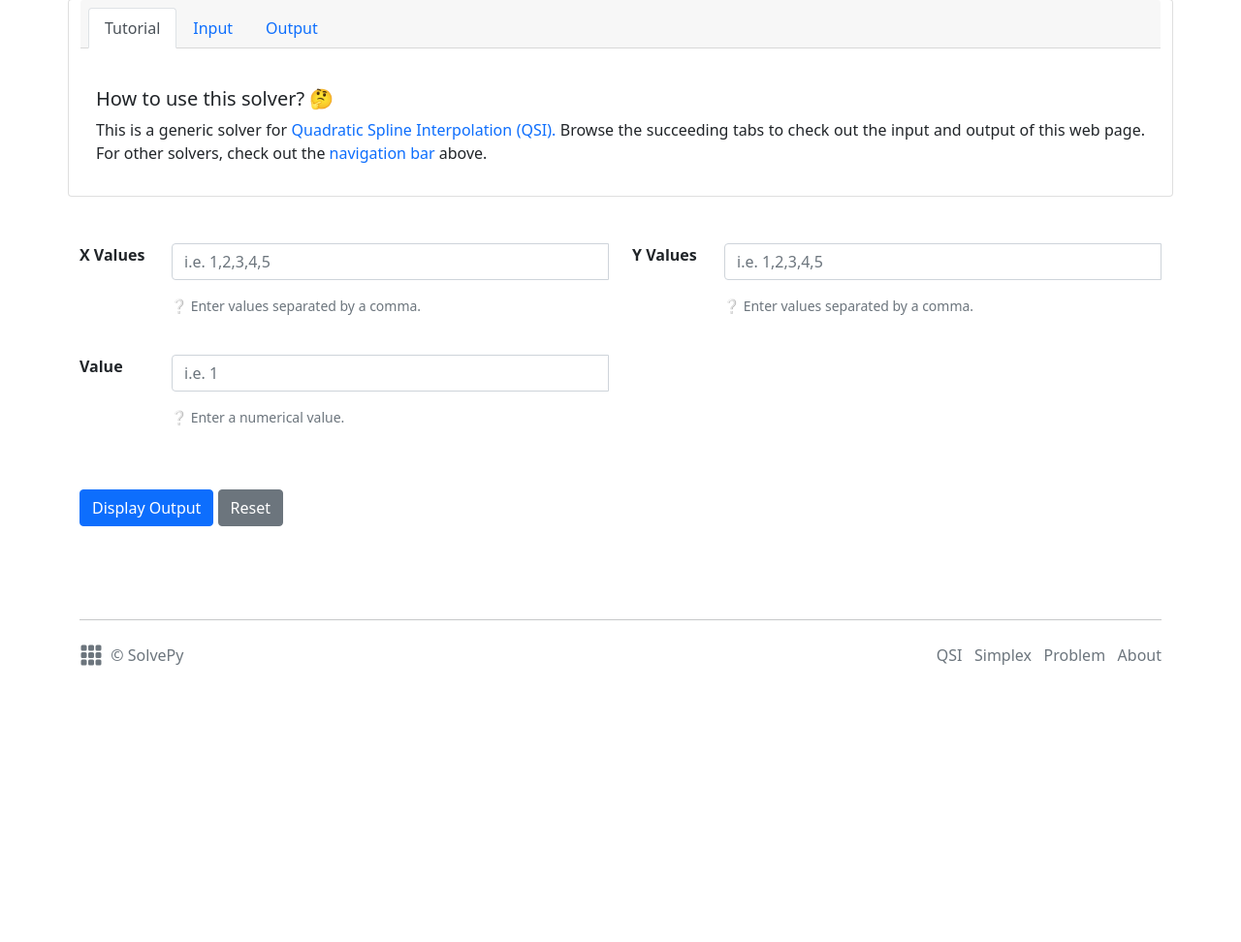
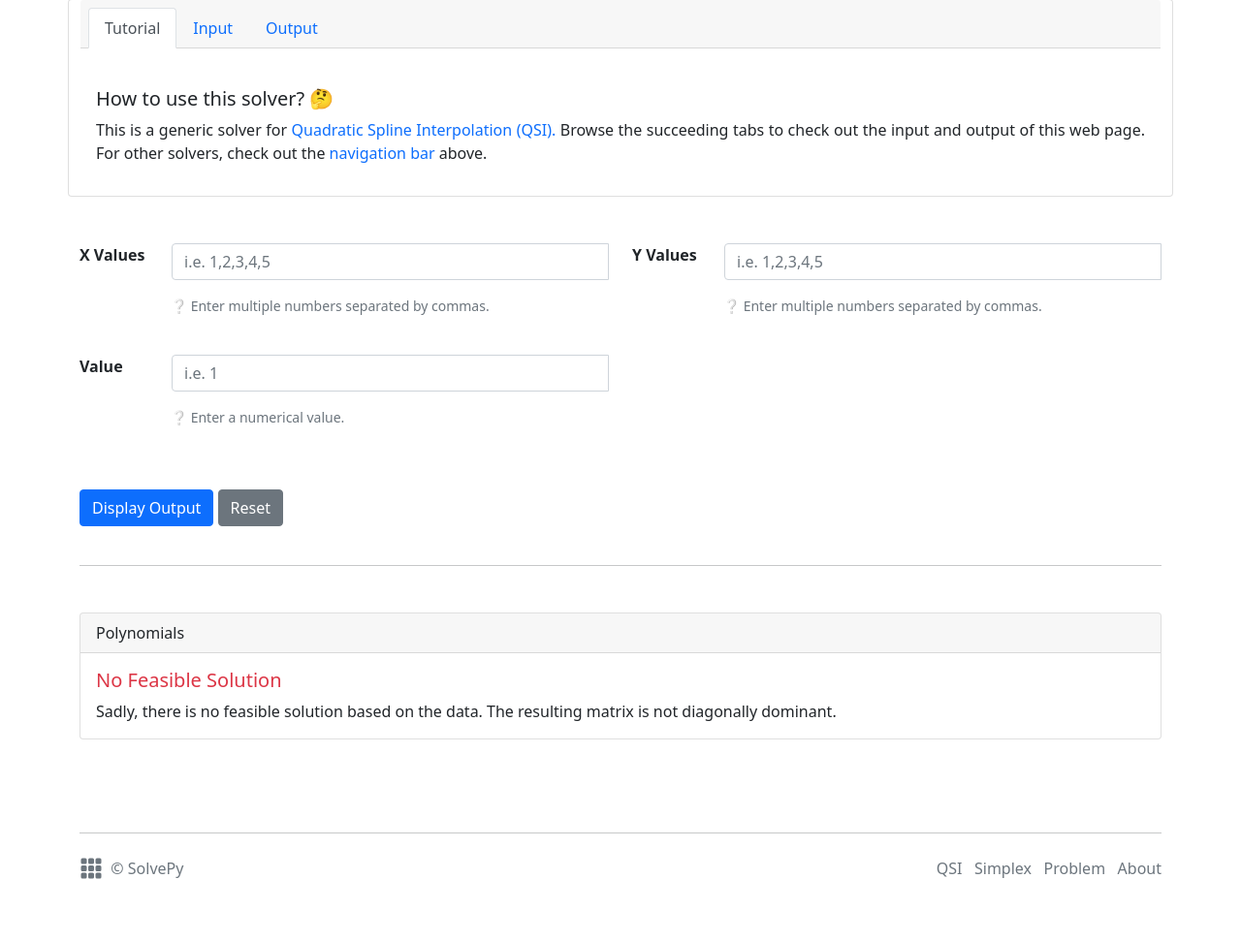
Before and after one commit to brlimarce/SolvePy, a Flask app: page /solve/qsi in a window 1280 px wide. Shown: the part 225-1197 px from the top of the page at 97% size. Before the commit the page ends 912 px from the top, so only its background shows below. Run offline with Flask 2, Linux system fonts and the light colour scheme; some libraries are stand-ins or nearby versions.

Commit message:
Fix pivot function in qsi.py and fix error messages in qsi and simplex solvers

```diff
--- a/api/scripts/qsi.py
+++ b/api/scripts/qsi.py
@@ -62,7 +62,7 @@ def poly_qsi(xv, yv, x):
         if x >= xv[_] and x <= xv[_ + 1]:
             y, intindex = (solution[a] * (x ** 2)) + (solution[a + 1] * x) + solution[a + 2], _
     # Return a dictionary (polynomials and y).
-    return { 'polynomials' : polynomials, 'intervals' : intervals, 'intindex' : intindex, 'y' : np.round(y, 4) }
+    return { 'polynomials' : polynomials, 'intervals' : intervals, 'intindex' : intindex, 'y' : np.round(y, 4) if x >= xv[0] and x <= xv[len(xv) - 1] else None }
 
 '''
 ** modified_merge_sort
--- a/api/scripts/simplex.py
+++ b/api/scripts/simplex.py
@@ -82,11 +82,15 @@ def simplex(tableau, is_max, problem):
         # Store the number of shipped items.
         shipped_items = basic_solution[len(basic_solution) - 16:len(basic_solution) - 1]
 
+    # Format the basic solution and tableau.
+    np.round(tableau, 4)
+    np.round(basic_solution, 4)
+
     # Return a dictionary of the return values.
     return {
         'final_tableau' : tableau,
         'basic_solution' : basic_solution,
-        'optimal' : basic_solution[len(basic_solution) - 1],
+        'optimal' : np.round(basic_solution[len(basic_solution) - 1], 4),
         'shipped_items' : np.array(shipped_items, dtype = float).reshape((3, 5)) if problem else None,
         'is_max' : is_max
     }
--- a/app.py
+++ b/app.py
@@ -7,7 +7,7 @@ from flask_bootstrap import Bootstrap
 from flask_wtf import csrf
 
 from templates.layouts import data as d
-from api.scripts.forms import QSIForm, ProblemForm, SimplexForm
+from api.scripts.forms import QSIForm, ProblemForm, SimplexForm, Validator
 from api.scripts import qsi as q
 from api.scripts import simplex as s
 
--- a/templates/problem.html
+++ b/templates/problem.html
@@ -263,7 +263,7 @@
                 <!-- Body -->
                 <div class="card-body">
                     <h5 class="card-title text-danger">No Feasible Solution</h5>
-                    <p class="card-text">Sadly, there is no feasible solution based on the given data. Hence, you cannot view the final tableau, basic solution, and number of shipped items from one plant to one warehouse.</p>
+                    <p class="card-text">Sadly, there is no feasible solution based on the given data.</p>
                 </div>
             </div>
             <!-- End of Optimal Value -->
--- a/templates/qsi.html
+++ b/templates/qsi.html
@@ -33,7 +33,7 @@
                         {% endfor %}
                     {% else %}
                         {{ form.xv(class = "form-control", placeholder = "i.e. 1,2,3,4,5", required = false) }}
-                        <small class="form-text text-muted col-xl-12 mt-3">❔ Enter values separated by a comma.</small>
+                        <small class="form-text text-muted col-xl-12 mt-3">❔ Enter multiple numbers separated by commas.</small>
                     {% endif %}
                 </div>
             </div>
@@ -52,7 +52,7 @@
                         {% endfor %}
                     {% else %}
                         {{ form.yv(class = "form-control", placeholder = "i.e. 1,2,3,4,5", required = false) }}
-                        <small class="form-text text-muted col-xl-12 mt-3">❔ Enter values separated by a comma.</small>
+                        <small class="form-text text-muted col-xl-12 mt-3">❔ Enter multiple numbers separated by commas.</small>
                     {% endif %}
                 </div>
             </div>
@@ -92,7 +92,7 @@
     <!-- End of Form -->
 
     <!-- Start of Output -->
-    {% if output is not none %}
+    {% if output is not none and output != -1 %}
         <div id="output" class="d-block">
             <!-- Divider -->
             <br /> <hr />
@@ -130,6 +130,7 @@
             </div>
             <!-- End of Polynomials -->
 
+            {% if output['y'] is not none %}
                 <!-- Start of Approximate -->
                 <div class="row">
                     <!-- Header -->
@@ -160,6 +161,49 @@
                     </table>
                 </div>
                 <!-- End of Approximate -->
+            {% else %}
+                <div id="output" class="d-block">
+                    <!-- Divider -->
+                    <br /> <hr />
+
+                    <!-- Start of Approximate Error -->
+                    <div class="card mt-5">
+                        <!-- Header -->
+                        <div class="card-header">
+                            Approximate
+                        </div>
+
+                        <!-- Body -->
+                        <div class="card-body">
+                            <h5 class="card-title text-danger">No Approximate Value Available</h5>
+                            <p class="card-text">Sadly, the value to be evaluated does not fit in any of the given intervals.</p>
+                        </div>
+                    </div>
+                    <!-- End of Approximate Error -->
+                </div>
+            {% endif %}
+        </div>
+    {% elif output == -1 %}
+        <div id="output" class="d-none"></div>
+    {% else %}
+        <div id="output" class="d-block">
+            <!-- Divider -->
+            <br /> <hr />
+
+            <!-- Start of Polynomials Error -->
+            <div class="card mt-5">
+                <!-- Header -->
+                <div class="card-header">
+                    Polynomials
+                </div>
+
+                <!-- Body -->
+                <div class="card-body">
+                    <h5 class="card-title text-danger">No Feasible Solution</h5>
+                    <p class="card-text">Sadly, there is no feasible solution based on the data. The resulting matrix is not diagonally dominant.</p>
+                </div>
+            </div>
+            <!-- End of Polynomials Error -->
         </div>
     {% endif %}
     <!-- End of Output -->
--- a/templates/simplex.html
+++ b/templates/simplex.html
@@ -39,7 +39,7 @@
                 </div>
             </div>
         </div>
-        <!-- End of X-Values -->
+        <!-- End of Objective Function -->
 
         <!-- Start of Text Area -->
         <div class="row mb-4">
@@ -179,7 +179,7 @@
                 <!-- Body -->
                 <div class="card-body">
                     <h5 class="card-title text-danger">No Feasible Solution</h5>
-                    <p class="card-text">Sadly, there is no feasible solution based on the given data. Hence, you cannot view the final tableau, basic solution, and number of shipped items from one plant to one warehouse.</p>
+                    <p class="card-text">Sadly, there is no feasible solution based on the objective function and its constraints.</p>
                 </div>
             </div>
             <!-- End of Optimal Value -->
```
Also changed, not shown: api/scripts/elimination.py (+12 -6 lines). Lines whose indentation alone changed are shown as unchanged.
